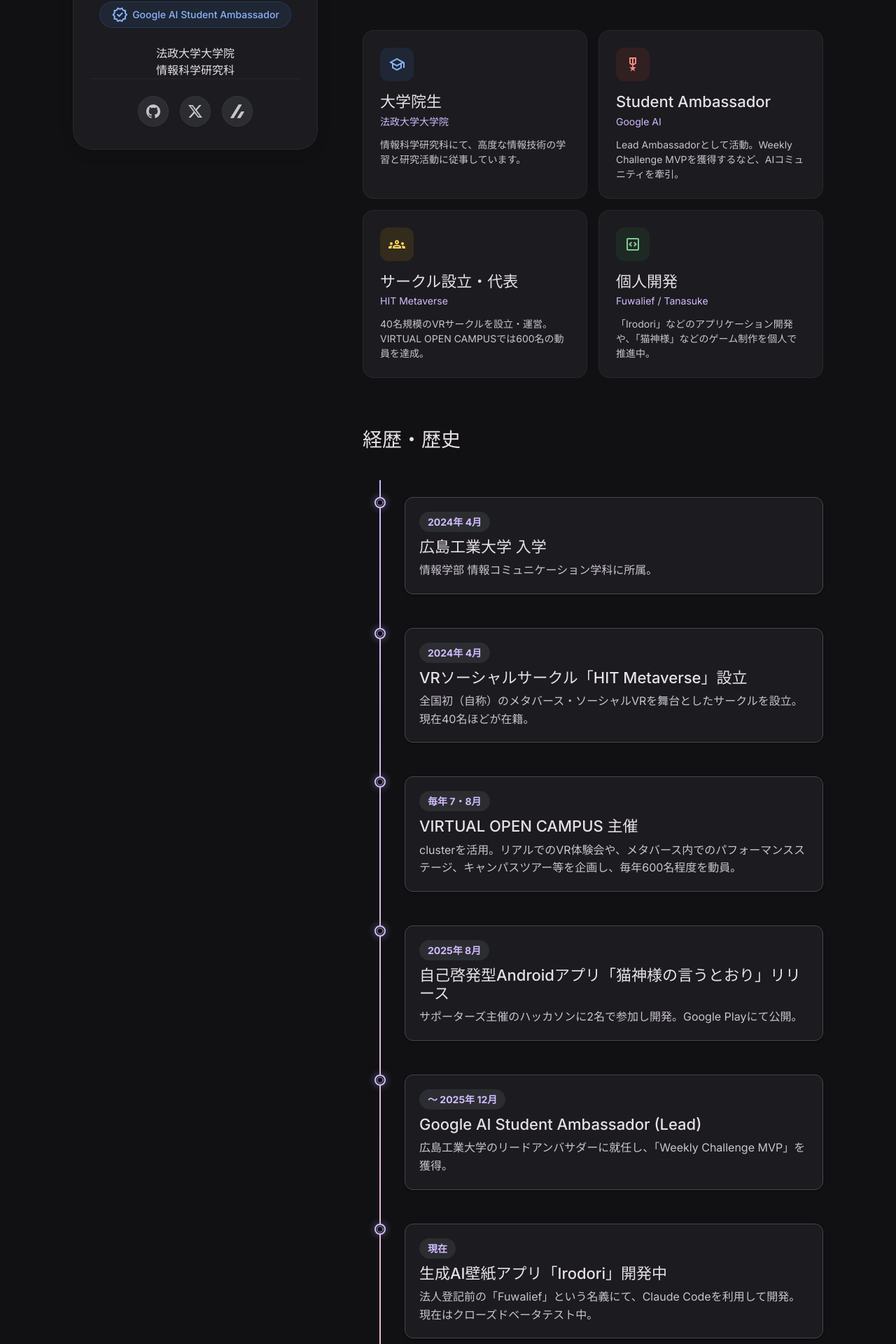
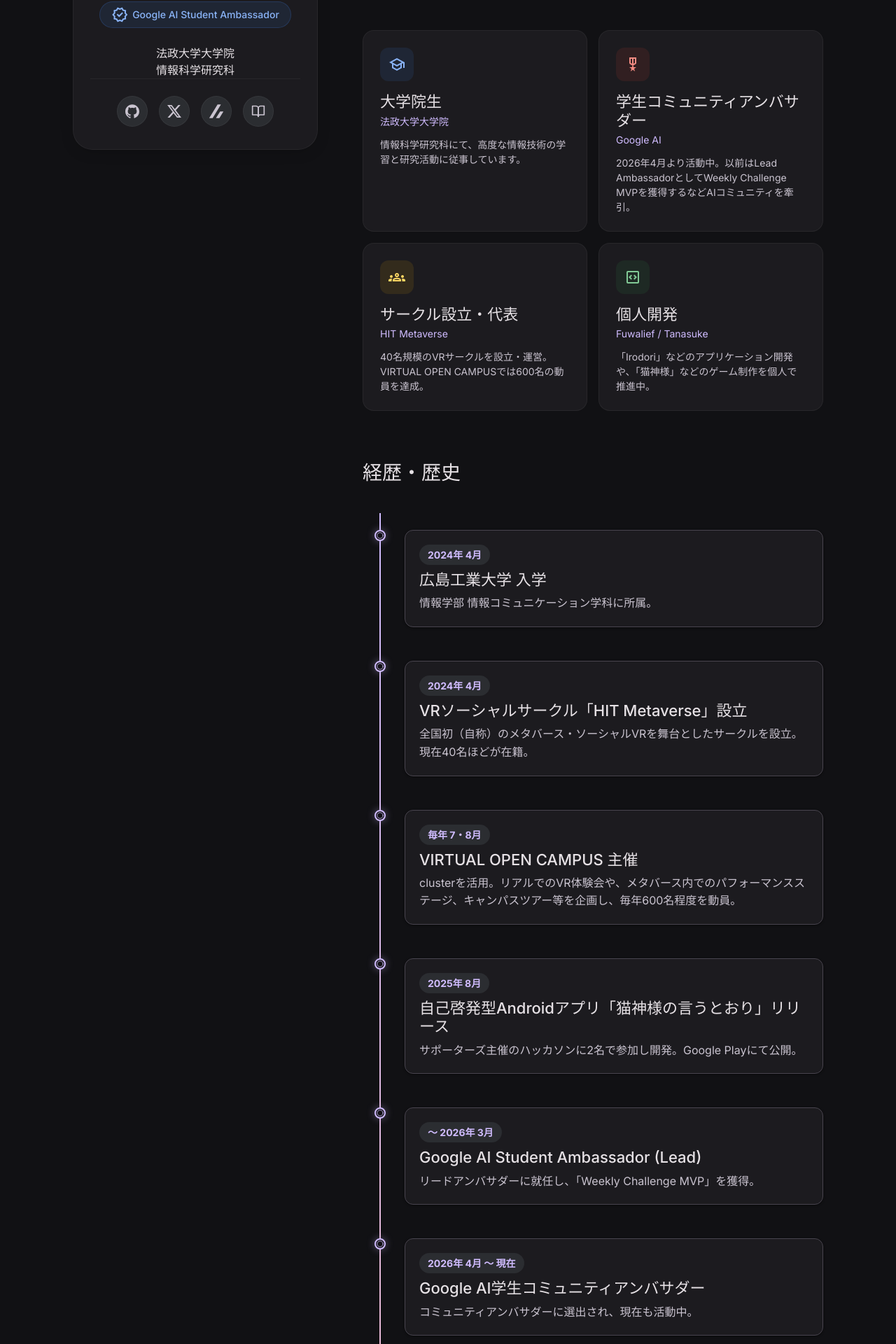
Before and after one commit to nekopath-dev/portfolio, a React (Vite) app: page / in a window 1280 px wide. Shown: the part 1116-3036 px from the top of the page at 70% size. Built offline with nearby package versions, Linux system fonts and the light colour scheme; a web font is replaced by a local one.

Commit message:
SNSリンクとGoogle AI学生アンバサダー情報更新

```diff
--- a/src/App.jsx
+++ b/src/App.jsx
@@ -7,6 +7,7 @@
 import Contact from './components/sections/Contact';
 import confetti from 'canvas-confetti';
 import { SiGithub, SiX, SiZenn } from 'react-icons/si';
+import { FiBookOpen } from 'react-icons/fi';
 import './App.css';
 
 function App() {
@@ -67,9 +68,10 @@
               }}>ビジネス</span>
             </div>
             <div className="footer-links">
-              <a href="https://github.com/Tanasuke" target="_blank" rel="noopener noreferrer" className="footer-link" title="GitHub"><SiGithub size={24} /></a>
-              <a href="https://twitter.com/Tanasuke" target="_blank" rel="noopener noreferrer" className="footer-link" title="X (Twitter)"><SiX size={24} /></a>
-              <a href="https://zenn.dev/Tanasuke" target="_blank" rel="noopener noreferrer" className="footer-link" title="Zenn"><SiZenn size={24} /></a>
+              <a href="https://github.com/nekopath-dev" target="_blank" rel="noopener noreferrer" className="footer-link" title="GitHub"><SiGithub size={24} /></a>
+              <a href="https://x.com/tanasuke_fw" target="_blank" rel="noopener noreferrer" className="footer-link" title="X (Twitter)"><SiX size={24} /></a>
+              <a href="https://zenn.dev/lamne" target="_blank" rel="noopener noreferrer" className="footer-link" title="Zenn"><SiZenn size={24} /></a>
+              <a href="https://note.com/lamne_blog" target="_blank" rel="noopener noreferrer" className="footer-link" title="Note"><FiBookOpen size={24} /></a>
             </div>
           </div>
           <div className="footer-row">
--- a/src/components/sections/About.jsx
+++ b/src/components/sections/About.jsx
@@ -1,6 +1,7 @@
 import React from 'react';
 import { motion } from 'framer-motion';
 import { SiGithub, SiX, SiZenn } from 'react-icons/si';
+import { FiBookOpen } from 'react-icons/fi';
 import Card from '../ui/Card';
 import Timeline from '../ui/Timeline';
 import './About.css';
@@ -36,14 +37,17 @@
                             </p>
 
                             <div className="profile-links">
-                                <a href="https://github.com/Tanasuke" target="_blank" rel="noopener noreferrer" className="profile-link" title="GitHub">
+                                <a href="https://github.com/nekopath-dev" target="_blank" rel="noopener noreferrer" className="profile-link" title="GitHub">
                                     <SiGithub size={20} />
                                 </a>
-                                <a href="https://twitter.com/Tanasuke" target="_blank" rel="noopener noreferrer" className="profile-link" title="X (Twitter)">
+                                <a href="https://x.com/tanasuke_fw" target="_blank" rel="noopener noreferrer" className="profile-link" title="X (Twitter)">
                                     <SiX size={20} />
                                 </a>
-                                <a href="https://zenn.dev/Tanasuke" target="_blank" rel="noopener noreferrer" className="profile-link" title="Zenn">
+                                <a href="https://zenn.dev/lamne" target="_blank" rel="noopener noreferrer" className="profile-link" title="Zenn">
                                     <SiZenn size={20} />
+                                </a>
+                                <a href="https://note.com/lamne_blog" target="_blank" rel="noopener noreferrer" className="profile-link" title="Note">
+                                    <FiBookOpen size={20} />
                                 </a>
                             </div>
                         </motion.div>
@@ -86,9 +90,9 @@
                                 <div className="role-icon-wrapper">
                                     <span className="material-symbols-outlined notranslate " translate="no" translate="no">military_tech</span>
                                 </div>
-                                <h4 className="role-title">Student Ambassador</h4>
+                                <h4 className="role-title">学生コミュニティアンバサダー</h4>
                                 <p className="role-org">Google AI</p>
-                                <p className="role-desc">Lead Ambassadorとして活動。Weekly Challenge MVPを獲得するなど、AIコミュニティを牽引。</p>
+                                <p className="role-desc">2026年4月より活動中。以前はLead AmbassadorとしてWeekly Challenge MVPを獲得するなどAIコミュニティを牽引。</p>
                             </div>
 
                             <div className="role-card yellow">
--- a/src/components/ui/Timeline.jsx
+++ b/src/components/ui/Timeline.jsx
@@ -37,9 +37,14 @@
             description: 'サポーターズ主催のハッカソンに2名で参加し開発。Google Playにて公開。'
         },
         {
-            date: '〜 2025年 12月',
+            date: '〜 2026年 3月',
             title: 'Google AI Student Ambassador (Lead)',
-            description: '広島工業大学のリードアンバサダーに就任し、「Weekly Challenge MVP」を獲得。'
+            description: 'リードアンバサダーに就任し、「Weekly Challenge MVP」を獲得。'
+        },
+        {
+            date: '2026年 4月 〜 現在',
+            title: 'Google AI学生コミュニティアンバサダー',
+            description: 'コミュニティアンバサダーに選出され、現在も活動中。'
         },
         {
             date: '現在',
```
